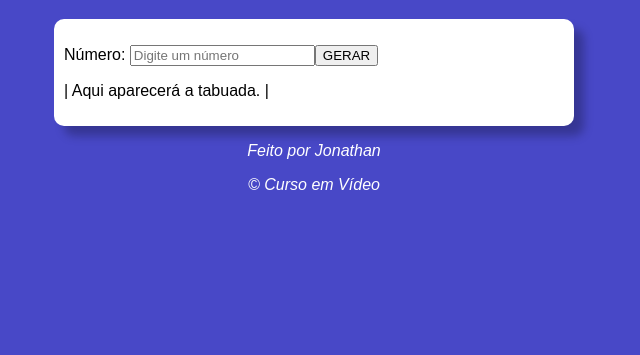
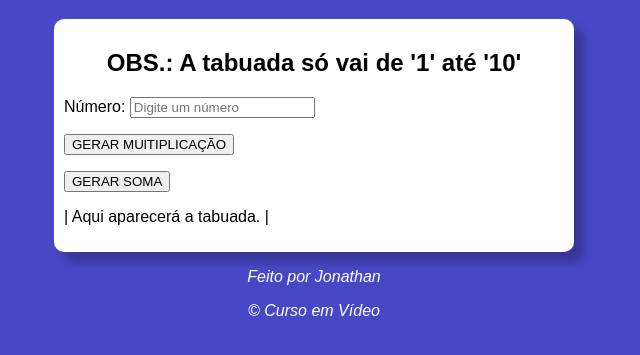
Before and after one commit to jonathandamasceno/javascript, a plain HTML site: page exercícios/aula14ex/parte 2/index.html in a window 1280 px wide. Shown: the part 61-416 px from the top of the page, without its empty margins (326-966 px from the left). Drawn offline with Linux system fonts and the light colour scheme.

Commit message:
exercicio terminado

```diff
--- a/exercícios/aula14ex/parte 2/index.html
+++ b/exercícios/aula14ex/parte 2/index.html
@@ -13,7 +13,13 @@
 
     <section>
         <div id="main">
-            <p><label for="numero">Número: </label><input type="number" name="numero" id="numero" placeholder="Digite um número"><input type="submit" value="GERAR" onclick="gerar()"></p>
+            <h2>OBS.: A tabuada só vai de '1' até '10' </h2>
+            <p><label for="numero">Número: </label><input type="number" name="numero" id="numero" placeholder="Digite um número"></p>
+
+            <p><input type="submit" value="GERAR MUlTIPLICAÇÃO" onclick="gerarmult()"></p>
+            <p><input type="submit" value="GERAR SOMA" onclick="gerarsom()"></p></p>
+
+
 
         </div>
 
--- a/exercícios/aula14ex/parte 2/script.js
+++ b/exercícios/aula14ex/parte 2/script.js
@@ -1,10 +1,45 @@
-let txtnum = document.getElementById('numero')
-let res = document.getElementById('res')
+var txtnum =document.getElementById('numero')
+var res = document.getElementById('res')
 
-function gerar(){
-
+function gerarmult(){
+    res.innerHTML = null
     if(txtnum.value.length == 0 ){
         res.innerHTML = ("Por favor digite um número!")
 
+    }else if(txtnum.value != null ){
+        let num = Number(txtnum.value)
+        let mult = 1
+        while(mult <= 10){
+            res.innerHTML += ` ${num} * ${mult} = ${num * mult}<br>`
+            mult++
         }
     }
+    }
+//jeito certo
+function gerarsom(){
+    res.innerHTML = null
+    if(txtnum.value.length == 0 ){
+        res.innerHTML = ("Por favor digite um número!")
+
+    }else if(txtnum.value != null ){
+        let num = Number(txtnum.value)
+        let soma = 1
+        while(soma <= 10){
+            res.innerHTML += ` ${num} + ${soma} = ${num + soma}<br>`
+            soma++
+        }
+    }
+
+}
+//jeito certo também, só que trabalhoso
+
+    /*res.innerHTML += `${num} * 1 = ${num *1} <br>`
+    res.innerHTML += `${num} * 2 = ${num *2} <br>`
+    res.innerHTML += `${num} * 3 = ${num *3} <br>`
+    res.innerHTML += `${num} * 4 = ${num *4} <br>`
+    res.innerHTML += `${num} * 5 = ${num *5} <br>`
+    res.innerHTML += `${num} * 6 = ${num *6} <br>`
+    res.innerHTML += `${num} * 7 = ${num *7} <br>`
+    res.innerHTML += `${num} * 8 = ${num *8} <br>`
+    res.innerHTML += `${num} * 9 = ${num *9} <br>`
+    res.innerHTML += `${num} * 10 = ${num *10}`*/
```
